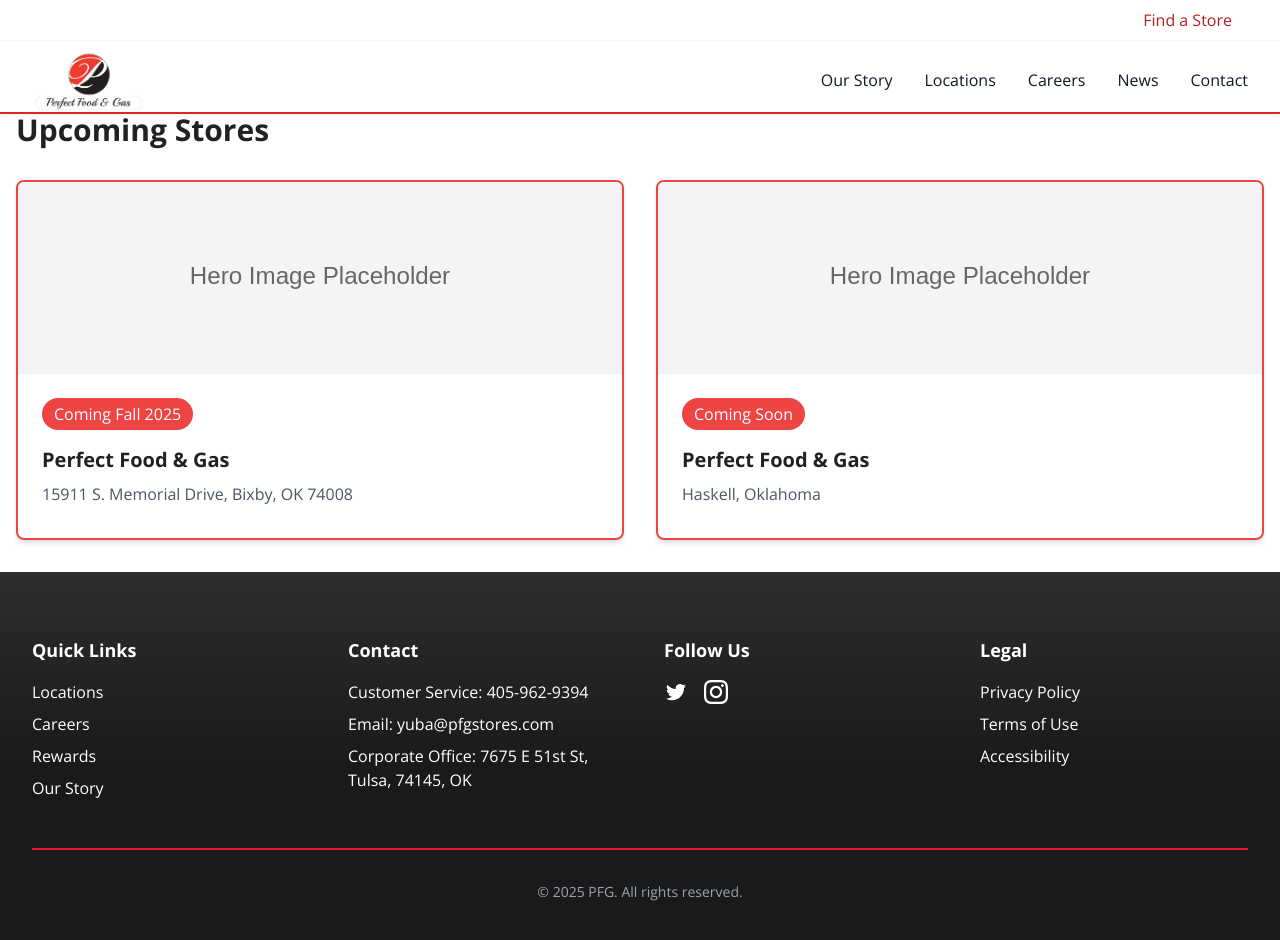
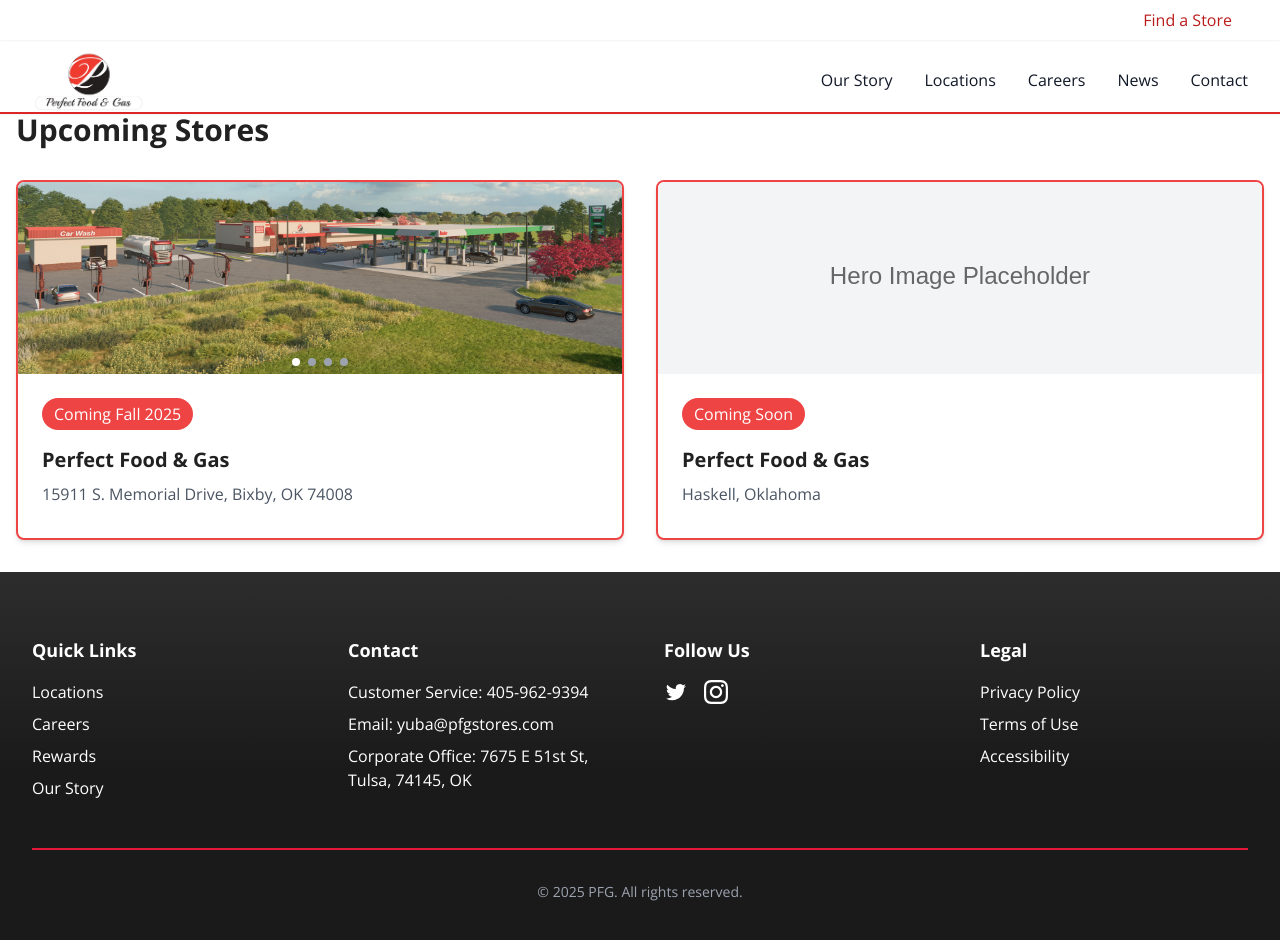
Before and after one commit to UDGOK/PFG, a Next.js app: page /upcoming-stores in a window 1280 px wide. Shown: the top 940 px of the page. Built offline with nearby package versions, Linux system fonts and the light colour scheme.

Commit message:
added SEO Content

```diff
--- a/src/app/locations/page.tsx
+++ b/src/app/locations/page.tsx
@@ -67,7 +67,7 @@
     hours: "Coming Fall 2025",
     coords: { lat: 35.9423, lng: -95.8868 },
     phone: "Coming Soon",
-    image: "https://raw.githubusercontent.com/UDGOK/PFG/main/public/images/hero/bixby.jpg"
+    image: "/images/hero/15911-South-Memorial.jpg"
   }
 ]
 
--- a/src/app/upcoming-stores/page.tsx
+++ b/src/app/upcoming-stores/page.tsx
@@ -2,12 +2,13 @@
 
 import Image from "next/image"
 import Layout from "@/components/layout"
+import { useState, useEffect } from "react"
 
 interface Location {
   name: string
   address: string
   openingDate: string
-  image?: string
+  images: string[]
 }
 
 const UPCOMING_LOCATIONS: Location[] = [
@@ -15,17 +16,47 @@
     name: "Perfect Food & Gas",
     address: "15911 S. Memorial Drive, Bixby, OK 74008",
     openingDate: "Coming Fall 2025",
-    image: "/images/hero/placeholder.svg"
+    images: [
+      "/images/hero/15911-South-Memorial.jpg",
+      "/images/hero/perfect-fresh-bakery.jpeg",
+      "/images/hero/inside-perfect-food.jpeg",
+      "/images/hero/sinclair-fuel.jpeg"
+    ]
   },
   {
     name: "Perfect Food & Gas",
     address: "Haskell, Oklahoma",
     openingDate: "Coming Soon",
-    image: "/images/hero/placeholder.svg"
+    images: ["/images/hero/placeholder.svg"]
   }
 ]
 
 export default function UpcomingStoresPage() {
+  const [currentImageIndexes, setCurrentImageIndexes] = useState<{ [key: string]: number }>({});
+
+  useEffect(() => {
+    // Initialize image indexes
+    const initialIndexes = UPCOMING_LOCATIONS.reduce((acc, location) => {
+      acc[location.address] = 0;
+      return acc;
+    }, {} as { [key: string]: number });
+    setCurrentImageIndexes(initialIndexes);
+  }, []);
+
+  const nextImage = (address: string, maxIndex: number) => {
+    setCurrentImageIndexes(prev => ({
+      ...prev,
+      [address]: (prev[address] + 1) % maxIndex
+    }));
+  };
+
+  const prevImage = (address: string, maxIndex: number) => {
+    setCurrentImageIndexes(prev => ({
+      ...prev,
+      [address]: (prev[address] - 1 + maxIndex) % maxIndex
+    }));
+  };
+
   return (
     <Layout>
       <div className="container mx-auto px-4 py-8">
@@ -34,15 +65,49 @@
         <div className="grid grid-cols-1 md:grid-cols-2 gap-8">
           {UPCOMING_LOCATIONS.map((location, index) => (
             <div key={index} className="bg-white shadow-md rounded-lg overflow-hidden border-2 border-red-500">
-              <div className="relative h-48 w-full">
+              <div className="relative h-48 w-full group">
                 <Image
-                  src={location.image || "/images/hero/placeholder.svg"}
+                  src={location.images[currentImageIndexes[location.address] || 0]}
                   alt={location.name}
                   className="object-cover"
                   fill
                   sizes="(max-width: 768px) 100vw, 50vw"
                   priority={index === 0}
                 />
+                {location.images.length > 1 && (
+                  <>
+                    <button
+                      onClick={(e) => {
+                        e.preventDefault();
+                        prevImage(location.address, location.images.length);
+                      }}
+                      className="absolute left-2 top-1/2 transform -translate-y-1/2 bg-black bg-opacity-50 text-white p-2 rounded-full opacity-0 group-hover:opacity-100 transition-opacity duration-200"
+                    >
+                      ←
+                    </button>
+                    <button
+                      onClick={(e) => {
+                        e.preventDefault();
+                        nextImage(location.address, location.images.length);
+                      }}
+                      className="absolute right-2 top-1/2 transform -translate-y-1/2 bg-black bg-opacity-50 text-white p-2 rounded-full opacity-0 group-hover:opacity-100 transition-opacity duration-200"
+                    >
+                      →
+                    </button>
+                    <div className="absolute bottom-2 left-1/2 transform -translate-x-1/2 flex space-x-2">
+                      {location.images.map((_, dotIndex) => (
+                        <div
+                          key={dotIndex}
+                          className={`h-2 w-2 rounded-full ${
+                            dotIndex === currentImageIndexes[location.address]
+                              ? 'bg-white'
+                              : 'bg-gray-400'
+                          }`}
+                        />
+                      ))}
+                    </div>
+                  </>
+                )}
               </div>
               <div className="p-6">
                 <div className="bg-red-500 text-white px-3 py-1 rounded-full inline-block mb-4">
@@ -56,5 +121,5 @@
         </div>
       </div>
     </Layout>
-  )
+  );
 }
```
